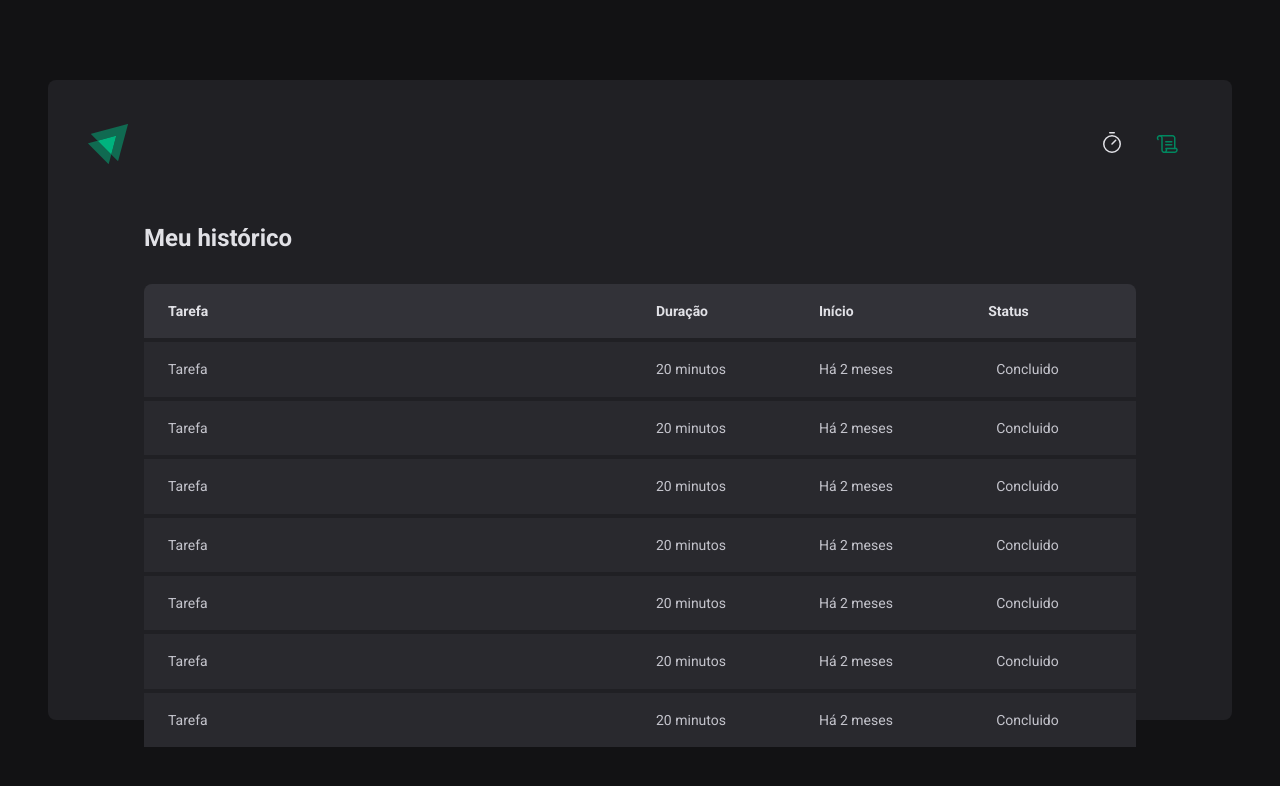
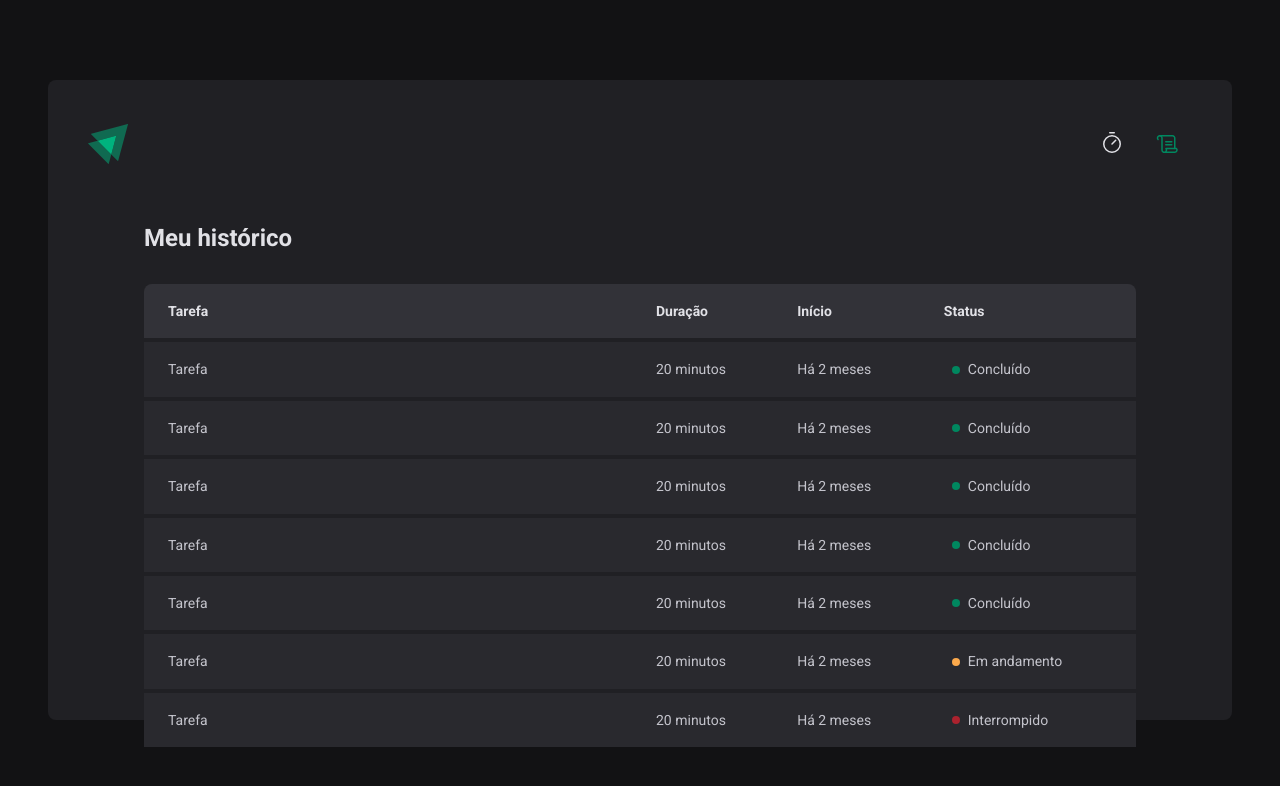
Before and after one commit to MauricioKrziminski/Ignite-Timer, a React (Vite) app: page /history in a window 1280 px wide. Shown: the top 786 px of the page. Built offline with nearby package versions, Linux system fonts and the light colour scheme.

Commit message:
feat: Status component

```diff
--- a/src/pages/History/index.tsx
+++ b/src/pages/History/index.tsx
@@ -1,4 +1,4 @@
-import { HistoryContainer, HistoryList } from './styles'
+import { HistoryContainer, HistoryList, Status } from './styles'
 
 export function History() {
   return (
@@ -20,43 +20,57 @@
               <td>Tarefa</td>
               <td>20 minutos</td>
               <td>Há 2 meses</td>
-              <td>Concluido</td>
+              <td>
+                <Status statusColor="green">Concluído</Status>
+              </td>
             </tr>
             <tr>
               <td>Tarefa</td>
               <td>20 minutos</td>
               <td>Há 2 meses</td>
-              <td>Concluido</td>
+              <td>
+                <Status statusColor="green">Concluído</Status>
+              </td>
             </tr>
             <tr>
               <td>Tarefa</td>
               <td>20 minutos</td>
               <td>Há 2 meses</td>
-              <td>Concluido</td>
+              <td>
+                <Status statusColor="green">Concluído</Status>
+              </td>
             </tr>
             <tr>
               <td>Tarefa</td>
               <td>20 minutos</td>
               <td>Há 2 meses</td>
-              <td>Concluido</td>
+              <td>
+                <Status statusColor="green">Concluído</Status>
+              </td>
             </tr>
             <tr>
               <td>Tarefa</td>
               <td>20 minutos</td>
               <td>Há 2 meses</td>
-              <td>Concluido</td>
+              <td>
+                <Status statusColor="green">Concluído</Status>
+              </td>
             </tr>
             <tr>
               <td>Tarefa</td>
               <td>20 minutos</td>
               <td>Há 2 meses</td>
-              <td>Concluido</td>
+              <td>
+                <Status statusColor="yellow">Em andamento</Status>
+              </td>
             </tr>
             <tr>
               <td>Tarefa</td>
               <td>20 minutos</td>
               <td>Há 2 meses</td>
-              <td>Concluido</td>
+              <td>
+                <Status statusColor="red">Interrompido</Status>
+              </td>
             </tr>
           </tbody>
         </table>
--- a/src/pages/History/styles.ts
+++ b/src/pages/History/styles.ts
@@ -59,3 +59,27 @@
     }
   }
 `
+
+const STATUS_COLOR = {
+  yellow: 'yellow-500',
+  green: 'green-500',
+  red: 'red-500',
+} as const
+
+interface StatusProps {
+  statusColor: keyof typeof STATUS_COLOR
+}
+
+export const Status = styled.span<StatusProps>`
+  display: flex;
+  align-items: center;
+  gap: 0.5rem;
+
+  &::before {
+    content: '';
+    width: 0.5rem;
+    height: 0.5rem;
+    border-radius: 50%;
+    background: ${(props) => props.theme[STATUS_COLOR[props.statusColor]]};
+  }
+`
```
